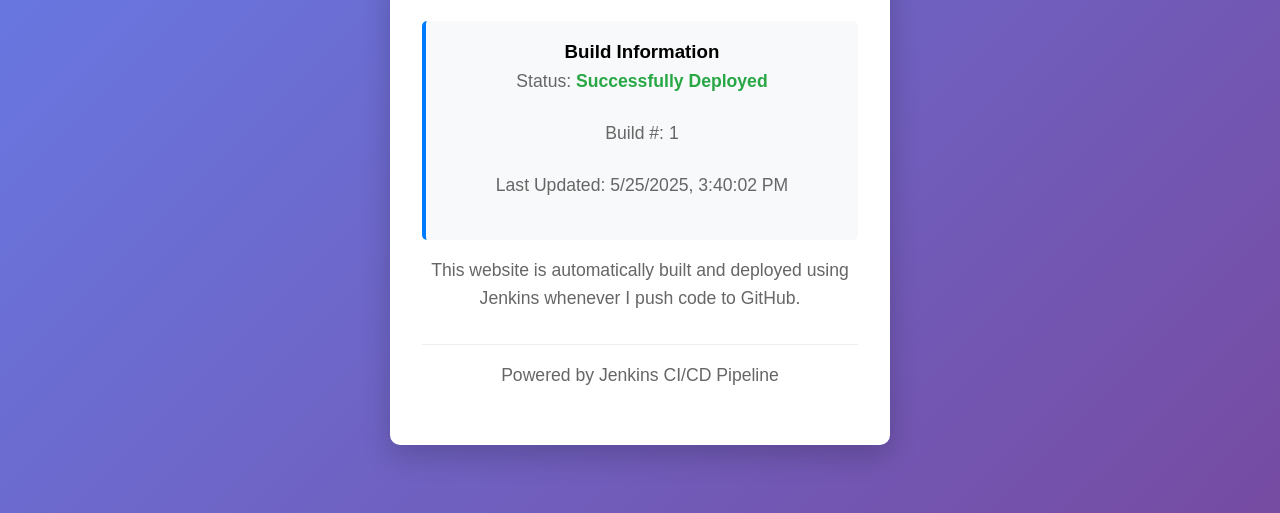
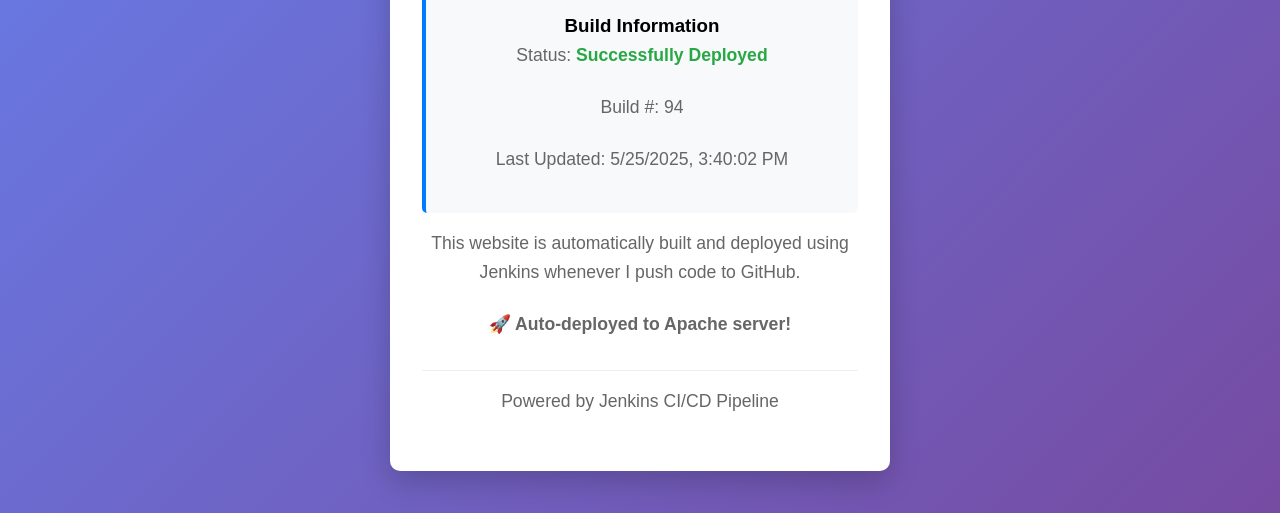
Before and after one commit to GridIland/jenkins-demo-site, a plain HTML site: page index.html in a window 1280 px wide. Shown: the part 287-800 px from the top of the page. Drawn offline with Linux system fonts and the light colour scheme.

Commit message:
adding the new script and demo html

```diff
--- a/index.html
+++ b/index.html
@@ -93,6 +93,7 @@
         </div>
 
         <p>This website is automatically built and deployed using Jenkins whenever I push code to GitHub.</p>
+        <p><strong>🚀 Auto-deployed to Apache server!</strong></p>
 
         <div class="footer">
             <p>Powered by Jenkins CI/CD Pipeline</p>
@@ -105,7 +106,7 @@
 
         // Simple build number simulation (in real Jenkins, this would come from environment variables)
         const buildNumber = Math.floor(Math.random() * 100) + 1;
-        document.getElementById('build_number').textContent = buildNumber;
+        document.getElementById('build-number').textContent = buildNumber;
     </script>
 </body>
 </html>
```
